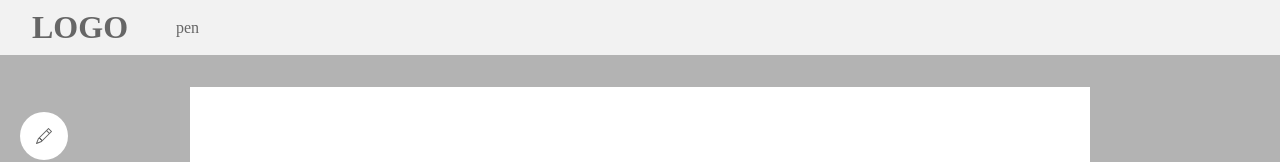
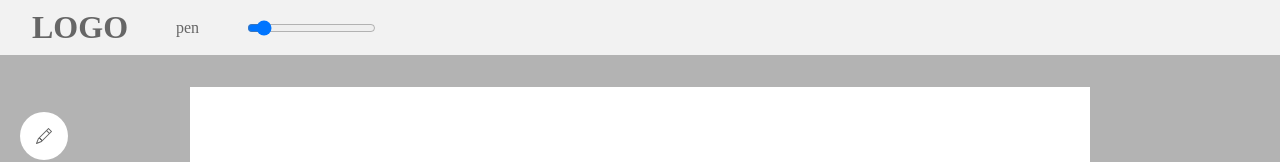
Before and after one commit to Sendach/drawing-app, a Next.js app: page / in a window 1280 px wide. Shown: the top 162 px of the page. Built offline with nearby package versions, Linux system fonts and the light colour scheme.

Commit message:
Input slider for pen and eraser working perfectly

```diff
--- a/src/components/Canvas/Canvas.tsx
+++ b/src/components/Canvas/Canvas.tsx
@@ -1,4 +1,4 @@
-import { useState } from 'react';
+import { useState, Dispatch } from 'react';
 import { KonvaEventObject } from 'konva/lib/Node';
 import { Stage, Layer, Rect } from 'react-konva';
 
@@ -8,17 +8,18 @@ import styles from './Canvas.module.scss';
 
 type Props = {
   tool: string,
-  color: string
+  color: string,
+  strokeWidth: number,
 }
 
-const Canvas = ({ color, tool }: Props) => {
+const Canvas = ({ color, tool, strokeWidth}: Props) => {
   const [isMouseDown, setIsMouseDown] = useState(false);
   const [lines, setLines] = useState([]);
 
   const handleMouseDown = (e: KonvaEventObject<MouseEvent>) => {
     setIsMouseDown(true);
     const pos = e.target.getStage().getPointerPosition();
-    setLines([...lines, { tool, color, points: [pos.x, pos.y] }]);
+    setLines([...lines, { tool, strokeWidth, color, points: [pos.x, pos.y] }]);
   }
 
   const handleMouseMovement = (e: KonvaEventObject<MouseEvent>) => {
@@ -47,7 +48,7 @@ const Canvas = ({ color, tool }: Props) => {
           <Rect
             width={900}
             height={700}
-            fill='#fff'
+            fill='#FFF'
           />
 
           <Drawing
--- a/src/components/CanvasManager/CanvasManager.tsx
+++ b/src/components/CanvasManager/CanvasManager.tsx
@@ -1,12 +1,14 @@
 import { useState } from 'react';
 
 import Canvas from '../Canvas/Canvas';
-import { Drawing, Toolbar, SettingsBar } from '../index';
+import { Toolbar, SettingsBar } from '../index';
 
 const CanvasManager = () => {
   const [color, setColor] = useState<string>('#FF0000');
   const [tool, setTool] = useState<string>('pen');
   const [action, setAction] = useState<string>('');
+  const [penWidth, setPenWidth] = useState<number>(5);
+  const [eraserWidth, setEraserWidth] = useState<number>(5);
 
   return (
     <div id="canvas-manager">
@@ -16,19 +18,25 @@ const CanvasManager = () => {
         color={color}
         setColor={setColor}
         action={action}
+        penWidth={penWidth}
+        setPenWidth={setPenWidth}
+        eraserWidth={eraserWidth}
+        setEraserWidth={setEraserWidth}
       />
 
       <Toolbar
         color={color}
         tool={tool}
         setTool={setTool}
-        action={action}
         setAction={setAction}
       />
 
       <Canvas
         tool={tool}
         color={color}
+        strokeWidth={tool === 'pen' ? penWidth : eraserWidth}
+        penWidth={penWidth}
+        eraserWidth={eraserWidth}
       />
 
     </div>
--- a/src/components/Drawing/Drawing.tsx
+++ b/src/components/Drawing/Drawing.tsx
@@ -15,8 +15,8 @@ const Drawing = ({ lines }: Props) => {
             // globalCompositeOperation={line.tool === 'pen' ? 'source-over' : 'destination-out'}
             lineCap='round'
             lineJoin='round'
-            stroke={line.tool === 'pen' ? line.color : '#fff'}
-            strokeWidth={5}
+            stroke={ line.tool === 'pen' ? line.color : '#fff'}
+            strokeWidth={line.strokeWidth }
             points={line.points}
           />
         ))
--- /dev/null
+++ b/src/components/InputSlider/InputSlider.module.scss
@@ -0,0 +1,3 @@
+.inputSlider {
+
+}
--- /dev/null
+++ b/src/components/InputSlider/InputSlider.tsx
@@ -0,0 +1,26 @@
+import { useState, Dispatch} from 'react';
+
+import styles from './InputSlider.module.scss'
+
+type Props = {
+  toolWidth: number,
+  setToolWidth: Dispatch<number>
+}
+
+const InputSlider = ({ toolWidth, setToolWidth }: Props) => {
+
+  return (
+    <>
+      <input
+        className={styles.inputSlider}
+        type="range"
+        max={50}
+        min={1}
+        value={toolWidth}
+        onChange={(e) => setToolWidth(e.target.valueAsNumber)}
+      />
+    </>
+  )
+}
+
+export default InputSlider;
--- /dev/null
+++ b/src/components/PenPanel/PenPanel.module.scss
@@ -0,0 +1,6 @@
+.penPanel {
+  font-size: 20px;
+
+  display: flex;
+  gap: 1.25rem;
+}
--- /dev/null
+++ b/src/components/PenPanel/PenPanel.tsx
@@ -0,0 +1,25 @@
+
+import { useState, Dispatch, ChangeEvent, useEffect } from 'react';
+
+import { InputSlider } from '../index';
+
+import styles from './PenPanel.module.scss';
+
+type Props = {
+  toolWidth: number,
+  setToolWidth: Dispatch<number>
+}
+
+const PenPanel = ({ toolWidth, setToolWidth }: Props) => {
+
+  return (
+    <div className={styles.penPanel}>
+      <InputSlider
+        toolWidth={toolWidth}
+        setToolWidth={setToolWidth}
+      />
+    </div>
+  );
+}
+
+export default PenPanel;
--- a/src/components/SettingsBar/SettingsBar.tsx
+++ b/src/components/SettingsBar/SettingsBar.tsx
@@ -2,6 +2,7 @@ import { Dispatch } from 'react';
 
 
 import ColorPanel from '../ColorPanel/ColorPanel';
+import PenPanel from '../PenPanel/PenPanel';
 
 import styles from './SettingsBar.module.scss';
 
@@ -9,10 +10,14 @@ type Props = {
   tool: string,
   color: string,
   setColor: Dispatch<string>,
-  action: string
+  action: string,
+  penWidth: number,
+  setPenWidth: Dispatch<number>,
+  eraserWidth: number,
+  setEraserWidth: Dispatch<number>
 }
 
-const SettingsBar = ({ tool, color, setColor, action }: Props) => {
+const SettingsBar = ({ tool, color, setColor, action, penWidth, setPenWidth, eraserWidth, setEraserWidth}: Props) => {
 
   return (
     <div className={styles.settingsBar}>
@@ -27,7 +32,19 @@ const SettingsBar = ({ tool, color, setColor, action }: Props) => {
       </p>
 
       {
-        tool === 'pen' && <></>
+        tool === 'pen' &&
+          <PenPanel
+            toolWidth={penWidth}
+            setToolWidth={setPenWidth}
+          />
+      }
+
+      {
+        tool === 'eraser' &&
+          <PenPanel
+            toolWidth={eraserWidth}
+            setToolWidth={setEraserWidth}
+          />
       }
 
       {
--- a/src/components/Toolbar/Toolbar.tsx
+++ b/src/components/Toolbar/Toolbar.tsx
@@ -9,24 +9,31 @@ type Props = {
   color: string,
   tool: string,
   setTool: Dispatch<string>,
-  action: string,
   setAction: Dispatch<string>,
 }
 
-const ToolBar = ({ color, tool, setTool, action, setAction }: Props) => {
+const ToolBar = ({ color, tool, setTool, setAction }: Props) => {
+
+  const handleToolSelection = (newTool: string) => {
+    if (newTool === 'pen') setTool('pen');
+    else if (newTool === 'eraser') setTool('eraser');
+
+    setAction('')
+  }
+
   return (
     <div className={styles.toolbar}>
 
       <div
         className={`${styles.toolbarIcon} ${tool === 'pen' && styles.selected}`}
-        onClick={() => { setTool('pen'); setAction('') }}
+        onClick={() => handleToolSelection('pen')}
       >
         <BsPencil size="1rem" />
       </div>
 
       <div
         className={`${styles.toolbarIcon} ${tool === 'eraser' && styles.selected}`}
-        onClick={() => { setTool('eraser'); setAction('') }}
+        onClick={() => handleToolSelection('eraser')}
       >
         <BsEraser size="1rem" />
       </div>
--- a/src/components/index.ts
+++ b/src/components/index.ts
@@ -3,3 +3,4 @@ export { default as Drawing } from './Drawing/Drawing';
 export { default as Toolbar } from './Toolbar/Toolbar';
 export { default as SettingsBar } from './SettingsBar/SettingsBar';
 export { default as ColorSelector } from './ColorSelector/ColorSelector';
+export { default as InputSlider } from './InputSlider/InputSlider';
```
